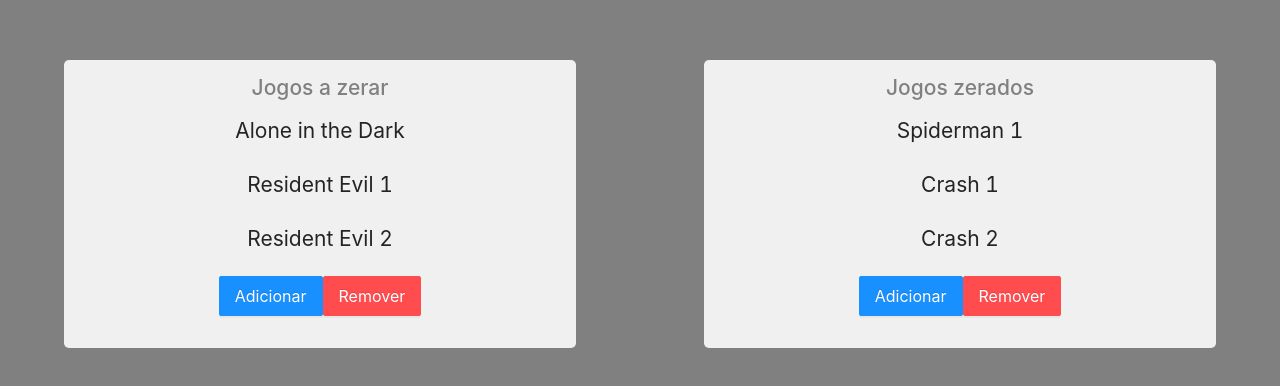
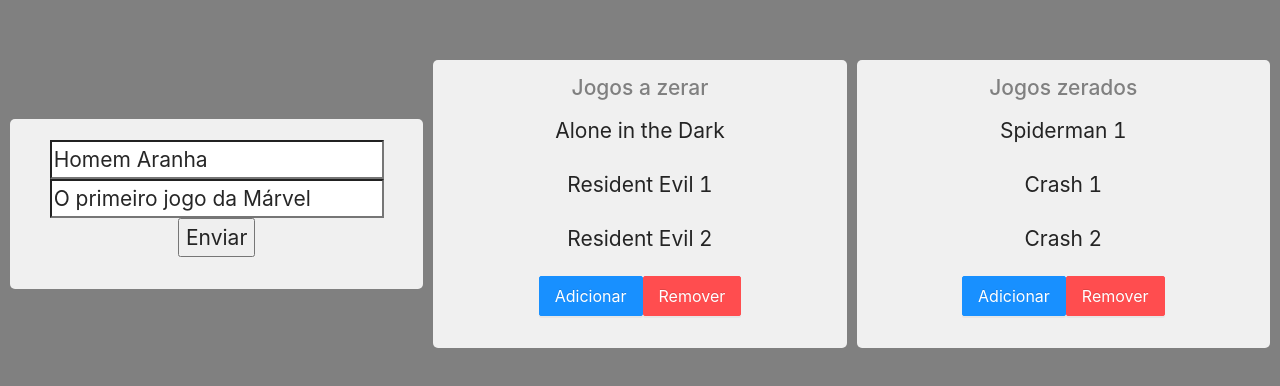
Before and after one commit to luizfelper/completed-games, a React (Create React App) app: page / in a window 1280 px wide. Shown: the part 196-582 px from the top of the page. Built offline with nearby package versions, Linux system fonts and the light colour scheme.

Commit message:
Formik Added

```diff
--- a/package.json
+++ b/package.json
@@ -11,6 +11,7 @@
     "@types/react": "^18.0.0",
     "@types/react-dom": "^18.0.0",
     "antd": "^4.21.7",
+    "formik": "^2.2.9",
     "react": "^18.2.0",
     "react-dom": "^18.2.0",
     "react-scripts": "5.0.1",
--- a/src/App.tsx
+++ b/src/App.tsx
@@ -3,6 +3,7 @@
 import Box from "./components/Box";
 import Container from "./components/Container";
 import { Button } from "antd";
+import { Formik } from "formik";
 
 interface jogos {
   nome: string;
@@ -32,9 +33,62 @@
   return (
     <>
       <Container>
+        <Box>
+          <Formik
+            initialValues={{
+              titulo: "Homem Aranha",
+              descricao: "O primeiro jogo da Márvel",
+            }}
+            onSubmit={(values, { setSubmitting }) => {
+              setTimeout(() => {
+                alert(JSON.stringify(values, null, 2));
+                setSubmitting(false);
+              }, 400);
+            }}
+          >
+            {({
+              values,
+              errors,
+              touched,
+              handleChange,
+              handleBlur,
+              handleSubmit,
+              isSubmitting,
+              /* and other goodies */
+            }) => (
+              <form onSubmit={handleSubmit}>
+                <input
+                  type="text"
+                  name="titulo"
+                  onChange={handleChange}
+                  onBlur={handleBlur}
+                  value={values.titulo}
+                  placeholder="Nome do Jogo"
+                />
+                {errors.titulo && touched.titulo && errors.titulo}
+                <input
+                  type="text"
+                  name="descricao"
+                  onChange={handleChange}
+                  onBlur={handleBlur}
+                  value={values.descricao}
+                  placeholder="Descrição do Jogo"
+                />
+                {errors.descricao && touched.descricao && errors.descricao}
+                <button type="submit" disabled={isSubmitting}>
+                  Enviar
+                </button>
+              </form>
+            )}
+          </Formik>
+        </Box>
+
         <Box title="Jogos a zerar">
           {jogosaZerar.map((jogo: jogos) => (
-            <p>{jogo.nome}</p>
+            <>
+              <p>{jogo.nome}</p>
+              {/* <p>{jogo.descricao}</p> */}
+            </>
           ))}
           <Button type="primary" size="large">
             Adicionar
--- a/src/components/Container/styles.ts
+++ b/src/components/Container/styles.ts
@@ -1,6 +1,7 @@
 import styled from "styled-components";
 
 export const ContainerStyle = styled.div`
+    padding: 10px;
     display: flex;
     flex-direction: row;
     align-items: center;
@@ -8,4 +9,5 @@
     width: 100%;
     height: 100vh;
     background-color: grey;
+    gap: 10px;
 `;
```
Also changed, not shown: 1 other file (tests, documents, lock files or other folders).
